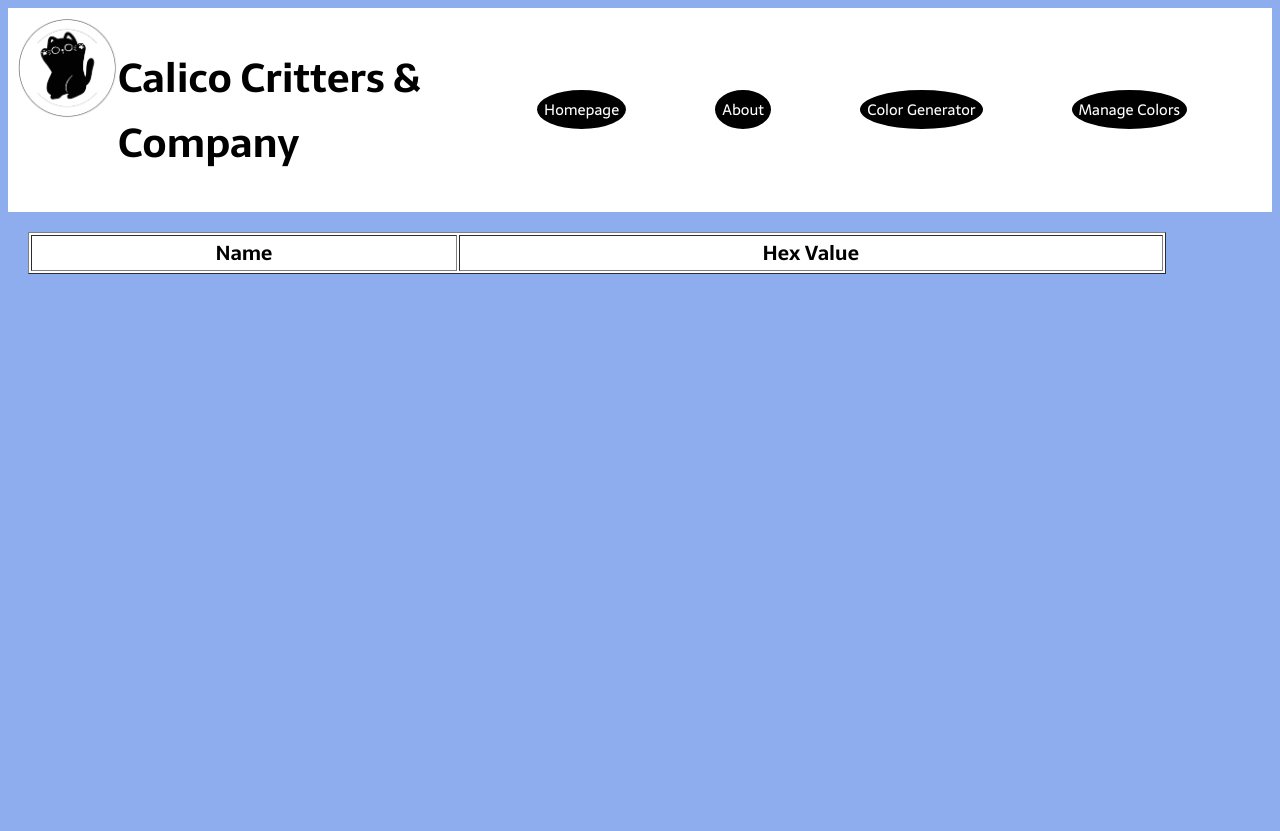
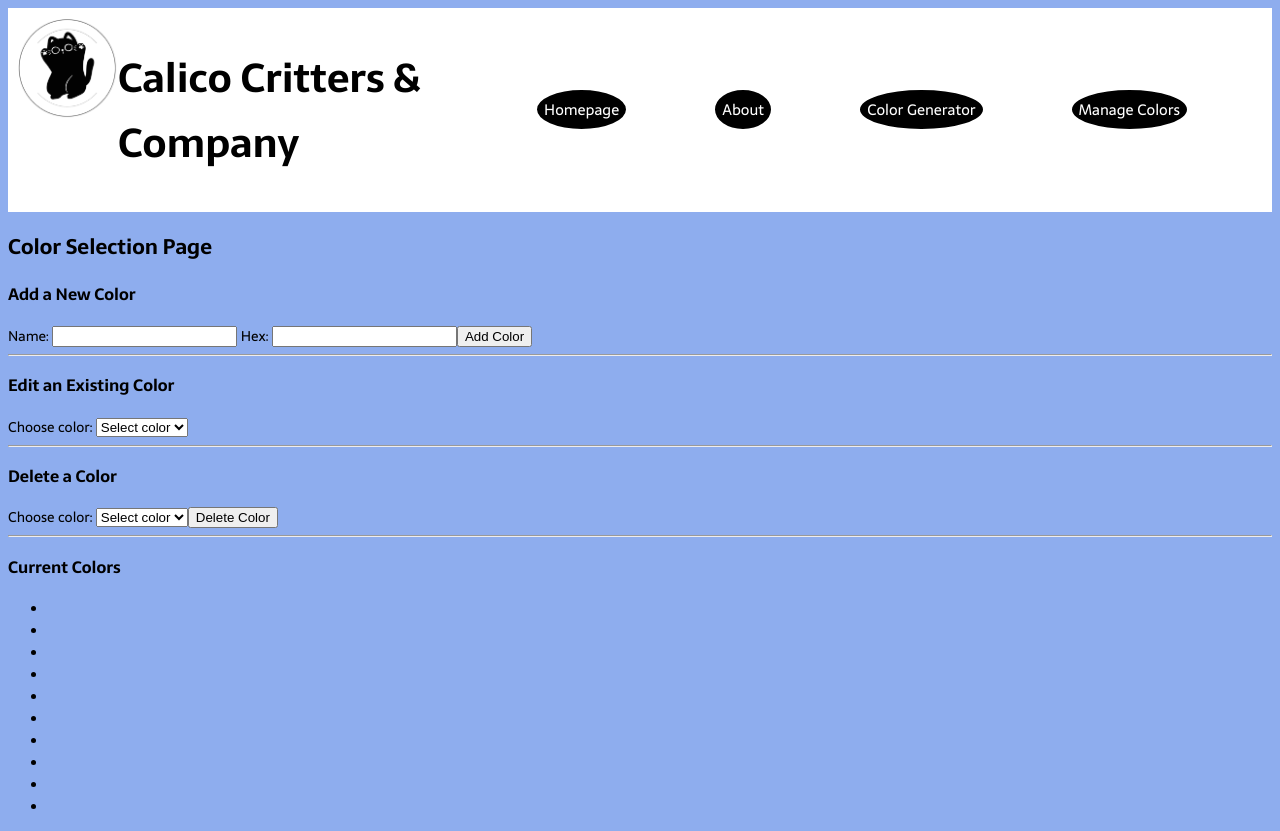
Before and after one commit to jenelisegeorge/cs312-Milestone1, an Angular app in the folder Calico-Critters/: page /color-selection in a window 1280 px wide. Before the commit the page ends 800 px from the top, so only its background shows below. Built offline with nearby package versions, Linux system fonts and the light colour scheme; a web font is replaced by a local one.

Commit message:
not final until we have the database up and running??

```diff
--- a/Calico-Critters/src/app/color-selection/color-selection.component.html
+++ b/Calico-Critters/src/app/color-selection/color-selection.component.html
@@ -1,8 +1,74 @@
-<div *ngIf="showTable" class="table-div">
-  <table border="1" class="table">
-    <tr>
-      <th>Name</th>
-      <th>Hex Value</th>
-    </tr>
-  </table>
-</div>
+<h2>Color Selection Page</h2>
+
+
+<section>
+  <h3>Add a New Color</h3>
+  <label>
+    Name:
+    <input [(ngModel)]="newColor.name">
+  </label>
+  <label>
+    Hex:
+    <input [(ngModel)]="newColor.hex">
+  </label>
+  <button (click)="addNewColor()">Add Color</button>
+  <p *ngIf="addError" style="color: red;">{{ addError }}</p>
+</section>
+
+<hr>
+
+<section>
+  <h3>Edit an Existing Color</h3>
+  <label>
+    Choose color:
+    <select [(ngModel)]="selectedEditColor" (change)="startEdit(selectedEditColor)">
+      <option [ngValue]="null" disabled selected>Select color</option>
+      <option *ngFor="let color of colors" [ngValue]="color">{{ color.viewValue }}</option>
+    </select>
+  </label>
+
+  <div *ngIf="selectedEditColor">
+    <label>
+      New Name:
+      <input [(ngModel)]="editColor.name">
+    </label>
+    <label>
+      New Hex:
+      <input [(ngModel)]="editColor.hex">
+    </label>
+    <button (click)="editSelectedColor()">Save Changes</button>
+    <p *ngIf="editError" style="color: red;">{{ editError }}</p>
+  </div>
+</section>
+
+<hr>
+
+<section>
+  <h3>Delete a Color</h3>
+  <label>
+    Choose color:
+    <select [(ngModel)]="selectedDeleteColor">
+      <option [ngValue]="null" disabled selected>Select color</option>
+      <option *ngFor="let color of colors" [ngValue]="color">{{ color.viewValue }}</option>
+    </select>
+  </label>
+  <button (click)="requestDeleteColor(selectedDeleteColor)">Delete Color</button>
+  <p *ngIf="deleteError" style="color: red;">{{ deleteError }}</p>
+
+  <div *ngIf="confirmingDelete">
+    <p>Are you sure you want to delete "{{ selectedDeleteColor?.viewValue }}"?</p>
+    <button (click)="confirmDeleteColor()">Yes, Delete</button>
+    <button (click)="cancelDelete()">Cancel</button>
+  </div>
+</section>
+
+<hr>
+
+<section>
+  <h3>Current Colors</h3>
+  <ul>
+    <li *ngFor="let color of colors">
+    <!-- we will figure out how to do this part via the database ?? {{ colors.viewValue}} -->
+  </li>
+  </ul>
+</section>
--- a/Calico-Critters/src/app/color-selection/color-selection.component.ts
+++ b/Calico-Critters/src/app/color-selection/color-selection.component.ts
@@ -42,7 +42,7 @@ interface Color {
 export class ColorSelectionComponent {
   showTable: boolean = true;
 
-    colorList: Color[] = [
+    colors: Color[] = [
         { value: 'red', viewValue: 'Red' },
         { value: 'orange', viewValue: 'Orange' },
         { value: 'yellow', viewValue: 'Yellow' },
@@ -63,4 +63,106 @@ export class ColorSelectionComponent {
 
     //Please pre-initialize your table with the 10 basic colors as per milestone 1.
 
+
+  newColor: Add = { name: '', hex: '' };
+  addError: string = '';
+
+  selectedEditColor: Color | null = null;
+  editColor: Edit = { name: '', hex: '' };
+  editError: string = '';
+
+  selectedDeleteColor: Color | null = null;
+  confirmingDelete: boolean = false;
+  deleteError: string = '';
+
+  addNewColor() {
+    this.addError = '';
+
+    const nameExists = this.colors.some(c => c.viewValue.toLowerCase() === this.newColor.name.toLowerCase());
+    const hexExists = this.colors.some(c => c.value.toLowerCase() === this.newColor.hex.toLowerCase());
+
+    if (!this.newColor.name || !this.newColor.hex) {
+      this.addError = 'Name and hex value are required.';
+      return;
+    }
+
+    if (nameExists || hexExists) {
+      this.addError = 'Color name or hex value already exists.';
+      return;
+    }
+
+    this.colors.push({
+      value: this.newColor.hex,
+      viewValue: this.newColor.name
+    });
+
+    this.newColor = { name: '', hex: '' };
+  }
+
+  startEdit(color: Color | null) {
+    this.selectedEditColor = color;
+    if (color) {
+      this.editColor = { name: color.viewValue, hex: color.value };
+    }
+    this.editError = '';
+  }
+
+  editSelectedColor() {
+    if (!this.selectedEditColor) return;
+    this.editError = '';
+
+    const nameExists = this.colors.some(c =>
+      c.viewValue.toLowerCase() === this.editColor.name.toLowerCase() &&
+      c !== this.selectedEditColor
+    );
+    const hexExists = this.colors.some(c =>
+      c.value.toLowerCase() === this.editColor.hex.toLowerCase() &&
+      c !== this.selectedEditColor
+    );
+
+    if (!this.editColor.name || !this.editColor.hex) {
+      this.editError = 'Name and hex value are required.';
+      return;
+    }
+
+    if (nameExists || hexExists) {
+      this.editError = 'Color name or hex value already exists.';
+      return;
+    }
+
+    this.selectedEditColor.viewValue = this.editColor.name;
+    this.selectedEditColor.value = this.editColor.hex;
+
+    this.selectedEditColor = null;
+    this.editColor = { name: '', hex: '' };
+  }
+
+  requestDeleteColor(color: Color | null) {
+    if (!color) return;
+
+
+    this.deleteError = '';
+
+    if (this.colors.length <= 2) {
+      this.deleteError = 'You must keep at least two colors.';
+      return;
+    }
+
+    this.selectedDeleteColor = color;
+    this.confirmingDelete = true;
+  }
+
+  confirmDeleteColor() {
+    if (!this.selectedDeleteColor) return;
+
+    this.colors = this.colors.filter(c => c !== this.selectedDeleteColor);
+    this.selectedDeleteColor = null;
+    this.confirmingDelete = false;
+    this.deleteError = '';
+  }
+
+  cancelDelete() {
+    this.selectedDeleteColor = null;
+    this.confirmingDelete = false;
+  }
 }
```
